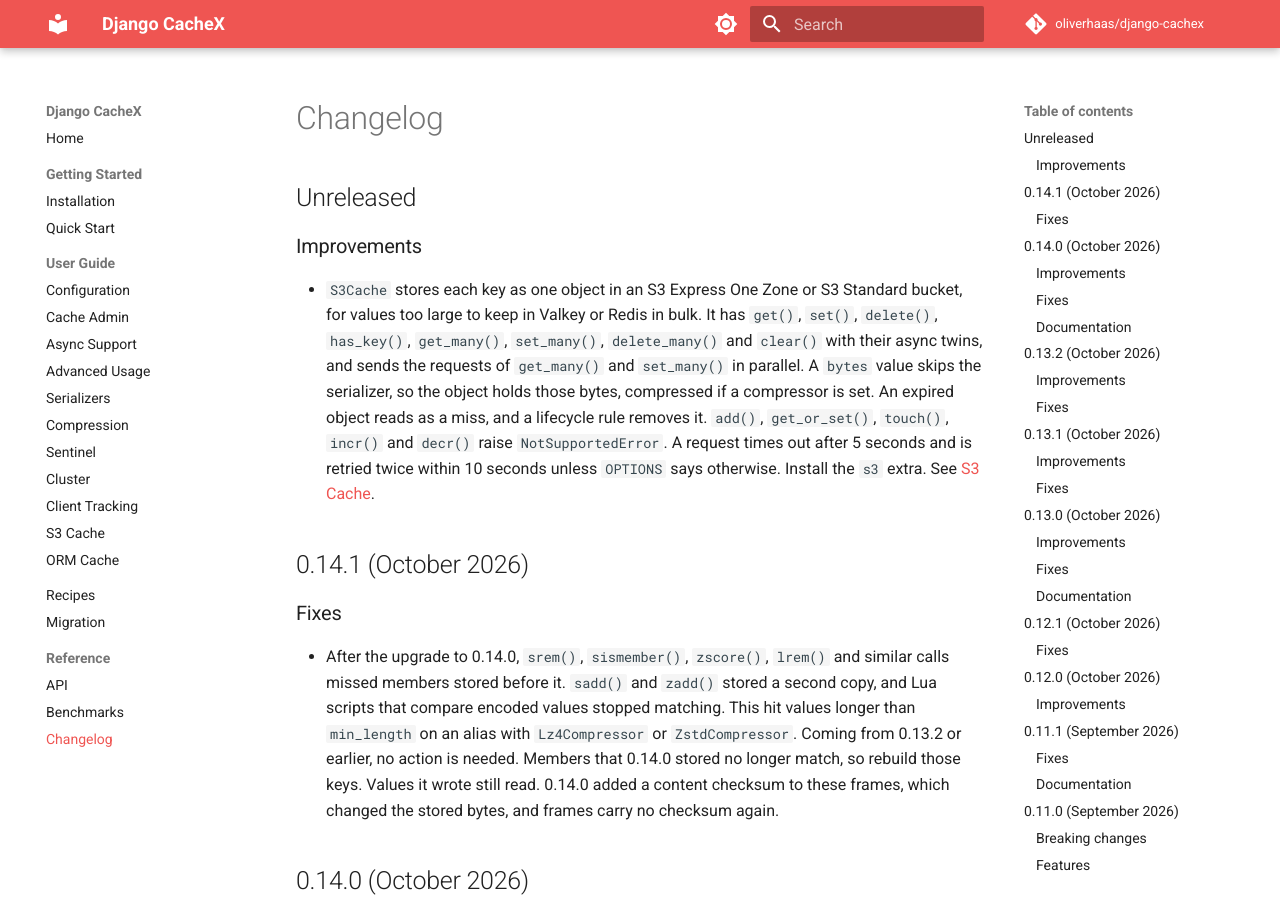
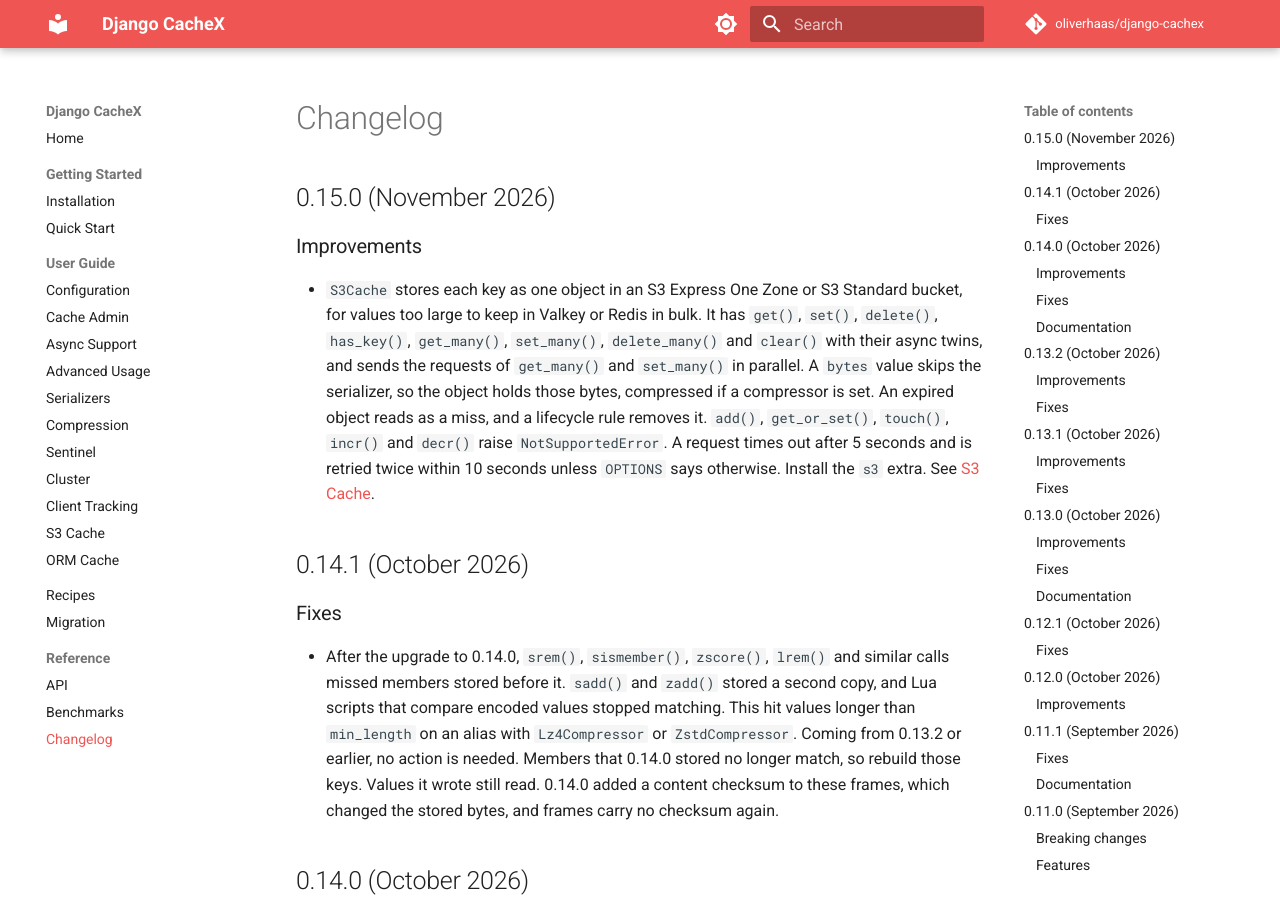
Before and after one commit to oliverhaas/django-cachex, an MkDocs documentation site: the page built from docs/reference/changelog.md, in a window 1280 px wide and 900 px high. Built offline with MkDocs 1.6.1 and Material for MkDocs 9.7.7, drawn with Linux system fonts in a browser that asks for light colours; comment, search, counter and statistics services are not loaded; the version menu is left out.

Commit message:
chore(release): bump version to 0.15.0

```diff
--- a/docs/reference/changelog.md
+++ b/docs/reference/changelog.md
@@ -1,6 +1,6 @@
 # Changelog
 
-## Unreleased
+## 0.15.0 (November 2026)
 
 ### Improvements
 
--- a/pyproject.toml
+++ b/pyproject.toml
@@ -1,6 +1,6 @@
 [project]
 name = "django-cachex"
-version = "0.14.1"
+version = "0.15.0"
 description = "Valkey and Redis cache backends for Django: standalone, Sentinel and Cluster topologies, sync and async APIs, and an ORM query cache"
 readme = "README.md"
 license = "MIT AND BSD-3-Clause"
```
Also changed, not shown: 1 other file.
